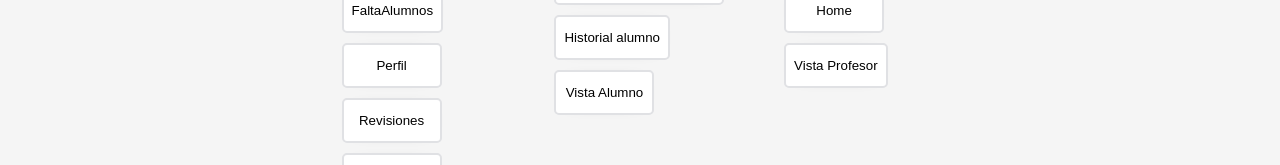
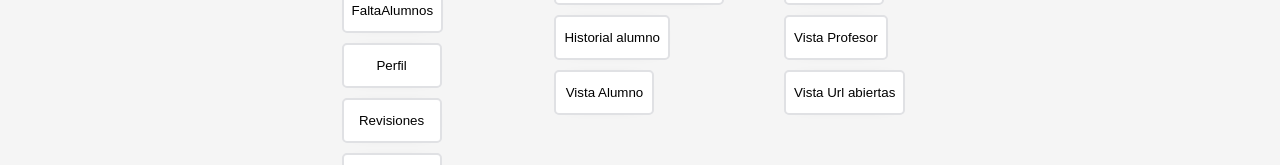
Before and after one commit to ConstruccionSoftware2024/Construccion-de-Software-2024-1, a Vue app: page /navegacion in a window 1280 px wide. Shown: the part 412-577 px from the top of the page. Built offline with nearby package versions, Linux system fonts and the light colour scheme; no server answers.

Commit message:
Agregar posibilidad de ver url sin cambiar el código a app.vue por comodidad accediendo desde la barra de navegación

```diff
--- a/src/components/ComponentesGrupoFelipe/navegacion.vue
+++ b/src/components/ComponentesGrupoFelipe/navegacion.vue
@@ -64,6 +64,11 @@
                 Vista Profesor
             </button>
         </RouterLink>
+        <RouterLink to="/visualizarUrl" class="navLink">
+            <button>
+                Vista Url abiertas
+            </button>
+        </RouterLink>
 
     </div>
 
@@ -77,7 +82,7 @@
 </script>
 
 <style scoped>
-.container{
+.container {
     display: flex;
     flex-direction: column;
     gap: 10px;
--- a/src/router/index.js
+++ b/src/router/index.js
@@ -13,6 +13,7 @@ import InvitarAlumnos from '@/components/ComponentesGrupoClaudio/InvitarAlumnos.
 import FaltaAlumnos from '@/views/VistasGrupoClaudio/FaltaAlumnos.vue'
 import ProfileView from '@/views/VistasGrupoClaudio/ProfileView.vue'
 import VistaProfesor from '@/views/VistasGrupoJoaquin/VistaProfesor.vue'
+import VisualizarUrl from '@/views/VistasGrupoJoaquin/VisualizarUrl.vue'
 import AboutView from '@/views/VistasGrupoClaudio/AboutView.vue'
 import SesionesAlumnos from '../components/ComponentesGrupoJoaquin/ComponenteSesionesAlum.vue'
 import navegacion from '../components/ComponentesGrupoFelipe/navegacion.vue'
@@ -30,6 +31,12 @@ const router = createRouter({
       path: '/vistaProfesor',
       name: 'VistaProfesor',
       component: VistaProfesor
+    },
+
+    {
+      path: '/visualizarUrl',
+      name: 'VisualizarUrl',
+      component: VisualizarUrl
     },
 
     {
@@ -112,7 +119,8 @@ const router = createRouter({
     {
       path: '/lista-alumnos',
       name: 'lista-alumnos',
-      component: ListaAlumnos },
+      component: ListaAlumnos
+    },
     {
       path: '/historial',
       name: 'historial',
```
Lines whose indentation alone changed are shown as unchanged.
